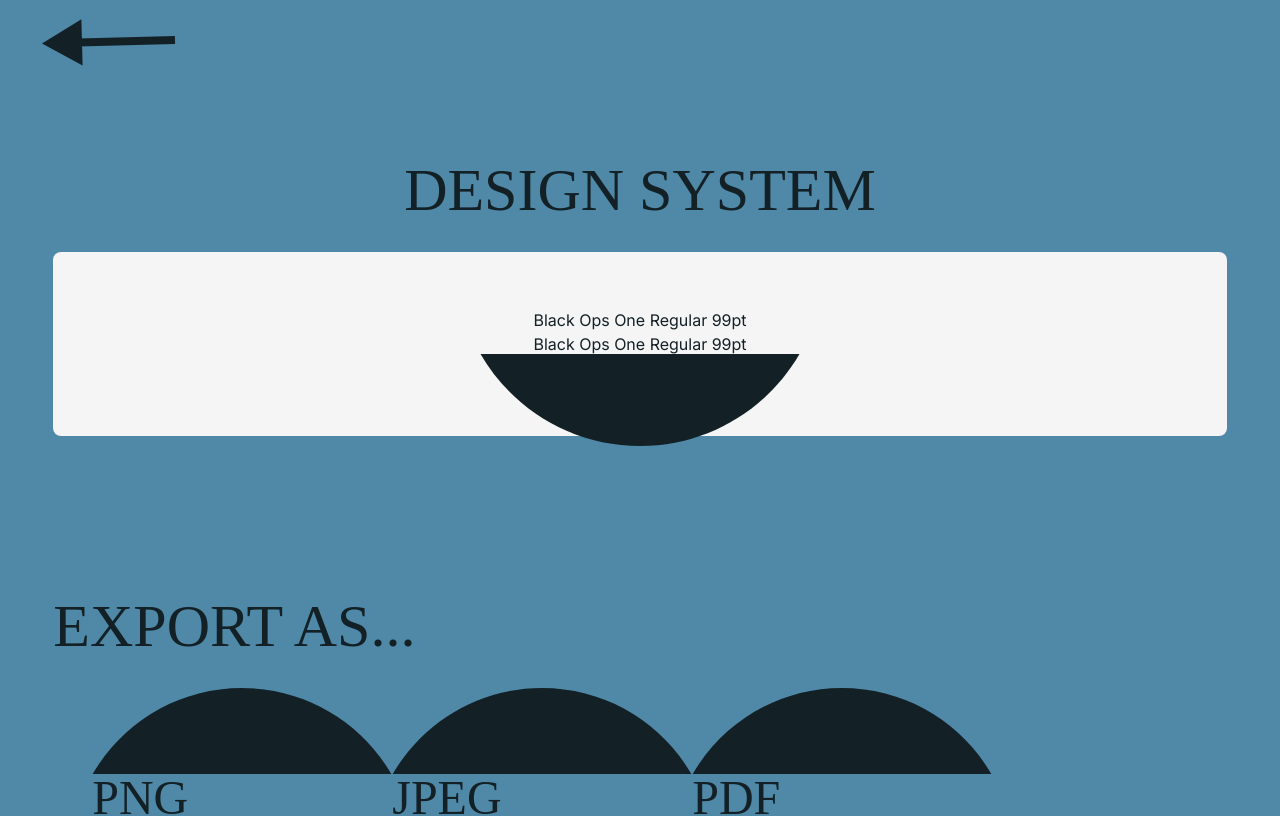
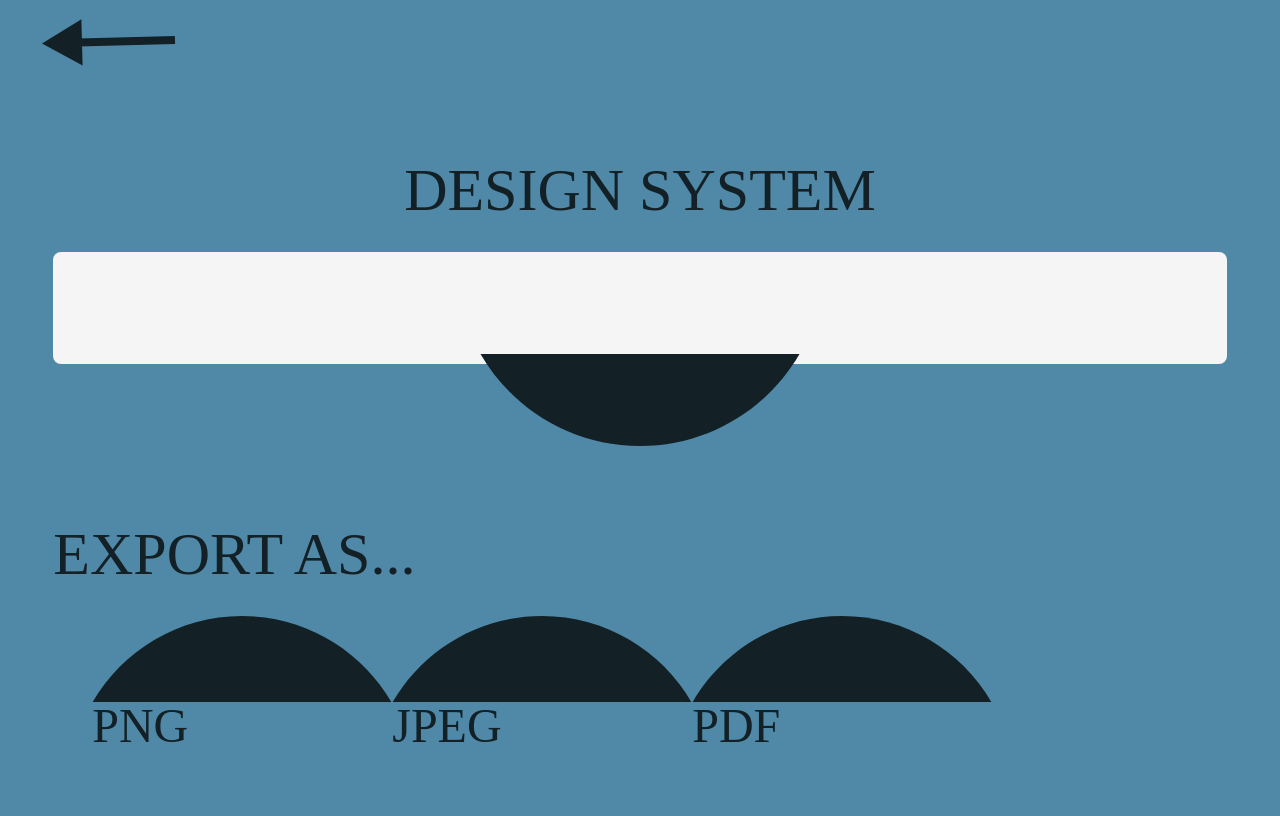
Before and after one commit to wrryu09/TYPOLAB, a Next.js app in the folder typolab/: page /box/designSys in a window 1280 px wide. Shown: the top 816 px of the page. Built offline with nearby package versions, Linux system fonts and the light colour scheme; a web font is replaced by a local one.

Commit message:
✨ designSys page ui

```diff
--- a/typolab/src/app/box/designSys/page.tsx
+++ b/typolab/src/app/box/designSys/page.tsx
@@ -1,14 +1,23 @@
 "use client";
 
-import React from "react";
-import { HatIco, LogoHatIco, LogoIco } from "../../../../public/svgs";
+import React, { useEffect, useState } from "react";
+import { HatIco, LogoHatIco } from "../../../../public/svgs";
 import BackArrow from "@/components/BackArrow";
 import SizedBox from "@/components/SizedBox";
+import { FontSet } from "@/types/types";
 
 type Props = {};
 
 const DesignSys = (props: Props) => {
   const subTitleStyle = "font-Bayon text-6xl pb-8";
+  const [boxContent, setBoxContent] = useState([]);
+  useEffect(() => {
+    const boxItems = localStorage.getItem("box");
+    if (boxItems) {
+      const boxItemsObj = JSON.parse(boxItems);
+      setBoxContent(boxItemsObj);
+    }
+  }, []);
   return (
     <div className="bg-blueblue h-full text-darkGreen flex flex-col items-center">
       {/* <link
@@ -30,10 +39,29 @@ const DesignSys = (props: Props) => {
       <div className="w-11/12">
         <div className="w-full flex flex-col text-center items-center justify-center">
           <h1 className={subTitleStyle}>DESIGN SYSTEM</h1>
+          {/* white box */}
           <div className="w-full flex flex-col bg-white px-8 py-14 rounded-lg">
-            <p>Black Ops One Regular 99pt</p>
-            <p>Black Ops One Regular 99pt</p>
-            <p>Black Ops One Regular 99pt</p>
+            {boxContent.map((font: FontSet) => {
+              return (
+                <div
+                  key={font.family + font.size + font.weight + "designSys"}
+                  className="w-full relative flex text-darkGreen gap-8"
+                >
+                  <div className="text-right text-sm font-normal font-['Noto Sans']">
+                    {font.alias ? font.alias : "-"}
+                  </div>
+                  <div className="w-full flex-col justify-start items-start gap-2 inline-flex">
+                    <div className="justify-start items-start gap-3 inline-flex text-sm font-normal font-['Noto Sans']">
+                      {font.weight} {font.size}pt
+                    </div>
+                    <div className="text-4xl font-normal font-['Black Ops One']">
+                      {font.family}
+                    </div>
+                  </div>
+                  <SizedBox height={8} />
+                </div>
+              );
+            })}
           </div>
         </div>
         <SizedBox height={10} />
--- a/typolab/src/types/types.ts
+++ b/typolab/src/types/types.ts
@@ -61,4 +61,5 @@ export interface FontSet {
   family: string;
   weight: string;
   size: number;
+  alias?: string;
 }
```
